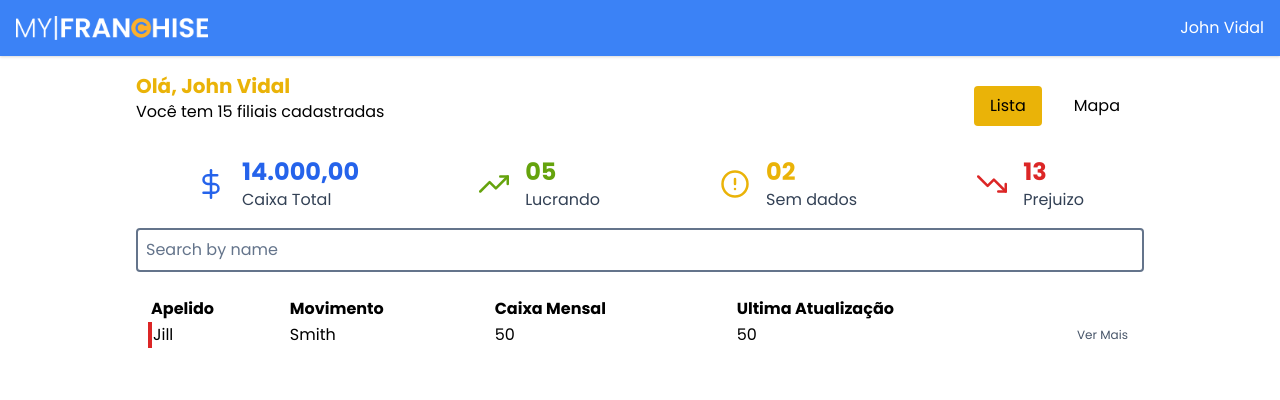
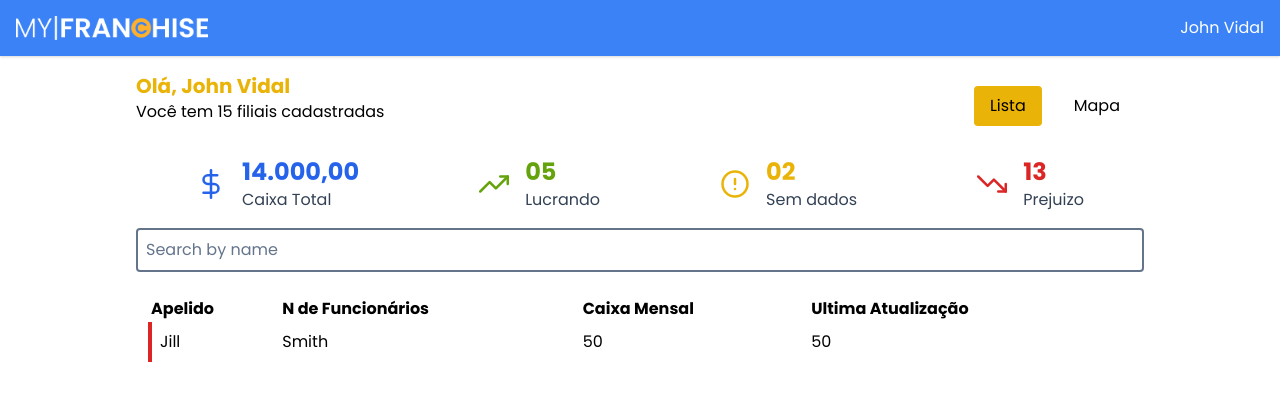
Before and after one commit to JohnVidal77/my-franchise, a React (Create React App) app: page /dashboard in a window 1280 px wide. Shown: the top 400 px of the page. Built offline with nearby package versions, Linux system fonts and the light colour scheme.

Commit message:
list-view layout done

```diff
--- a/src/pages/Dashboard/index.tsx
+++ b/src/pages/Dashboard/index.tsx
@@ -113,19 +113,17 @@ const Dashboard: React.FC = () => {
 
         <div className="px-3 mt-4">
           <table className="w-full">
-            <tr>
+            <tr className="mb-2">
               <th className="text-left">Apelido</th>
-              <th className="hidden md:block text-left">Movimento</th>
+              <th className="hidden md:block text-left">N de Funcionários</th>
               <th className="text-left">Caixa Mensal</th>
               <th className="hidden md:block text-left">Ultima Atualização</th>
-              <th className="w-14"> </th>
             </tr>
-            <tr className="border-l-4 border-red-600 pl-2">
-              <td>Jill</td>
-              <td className="hidden md:block">Smith</td>
+            <tr className="border-l-4 border-red-600 h-10">
+              <td className="pl-2">Jill</td>
+              <td className="hidden md:table-cell">Smith</td>
               <td>50</td>
-              <td className="hidden md:block">50</td>
-              <td className="text-xs text-blueGray-600">Ver Mais</td>
+              <td className="hidden md:table-cell">50</td>
             </tr>
           </table>
         </div>
```
